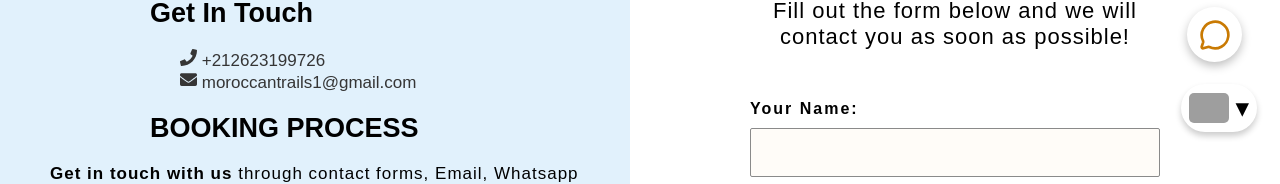
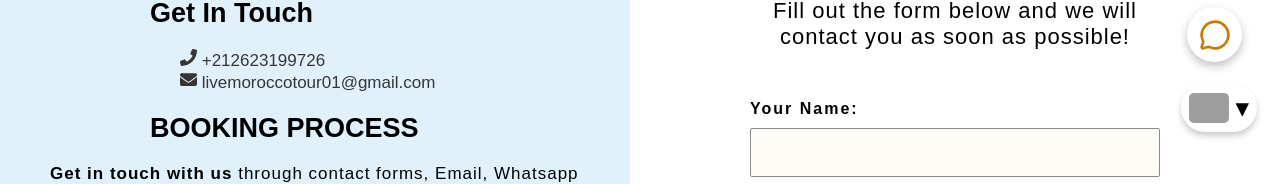
Before and after one commit to Oumaima-Elkadiri/Live-Morocco-Tour, a React (Vite) app in the folder frontend/: page /contact in a window 1280 px wide. Shown: the part 608-792 px from the top of the page. Built offline with nearby package versions, Linux system fonts and the light colour scheme; grey boxes are pictures that could not be loaded; a web font is replaced by a local one.

Commit message:
Update contact email address

```diff
--- a/frontend/src/components/contact.jsx
+++ b/frontend/src/components/contact.jsx
@@ -18,7 +18,7 @@ const Contact = () => {
 
   // Numéro de téléphone et e-mail
   const phoneNumber1 = "+212623199726";
-  const email = "moroccantrails1@gmail.com";
+  const email = "livemoroccotour01@gmail.com";
 
   // Remonter en haut de la page à chaque changement d'URL
   useEffect(() => {
```
